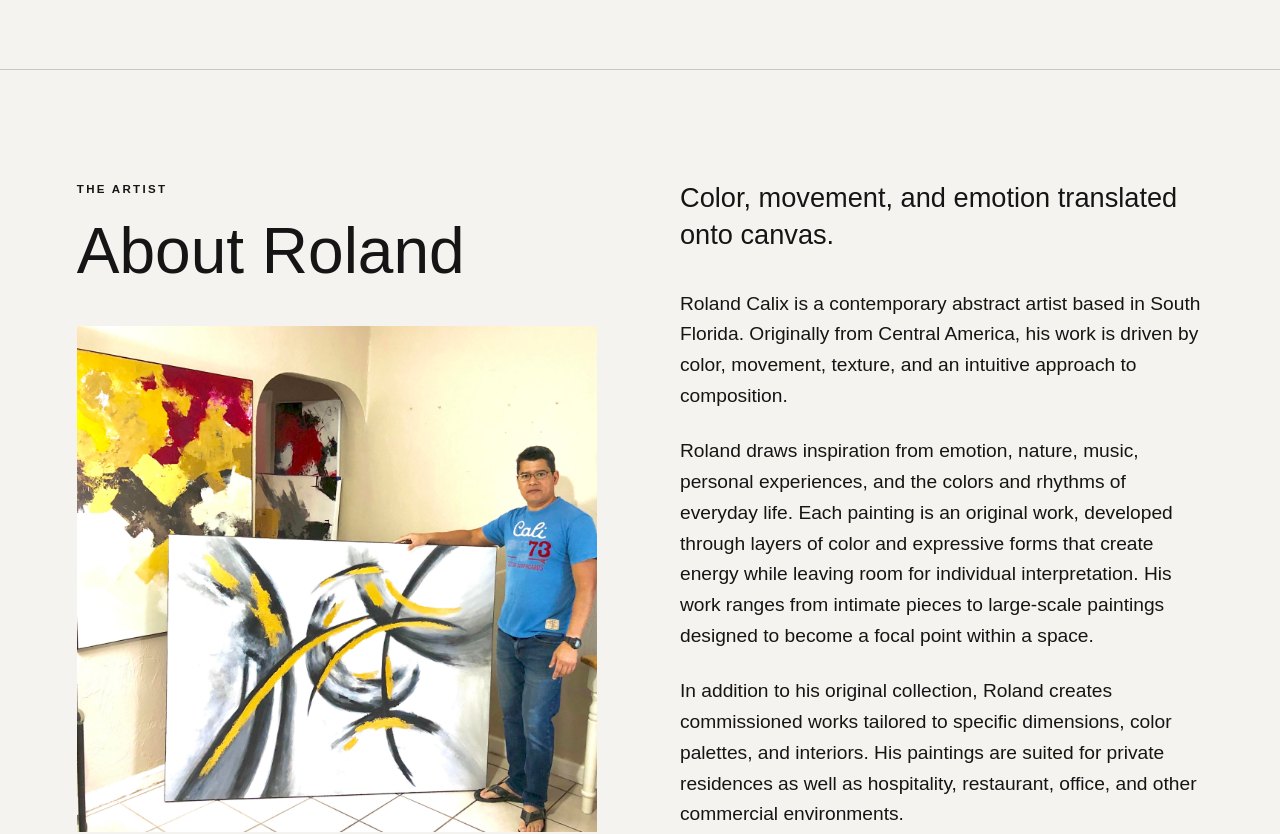
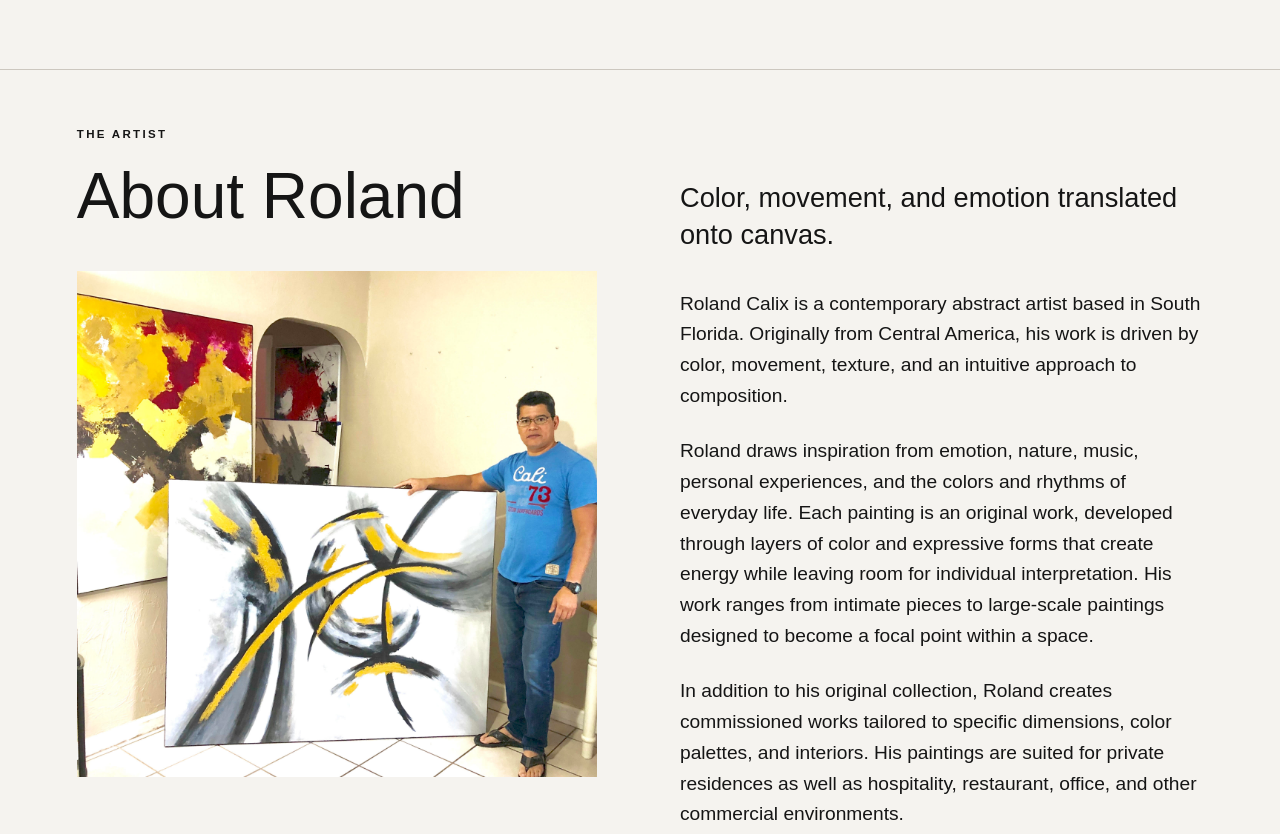
Before and after one commit to calixart/calixart, a plain HTML site: page index.html in a window 1280 px wide. Shown: the part 2180-3014 px from the top of the page. Drawn offline with Linux system fonts and the light colour scheme.

Commit message:
Add vertical translation to about-left class

```diff
--- a/css/style.css
+++ b/css/style.css
@@ -316,4 +316,5 @@ footer {
 
 .about-left {
   align-self: start;
+  transform: translateY(-55px);
 }
```
